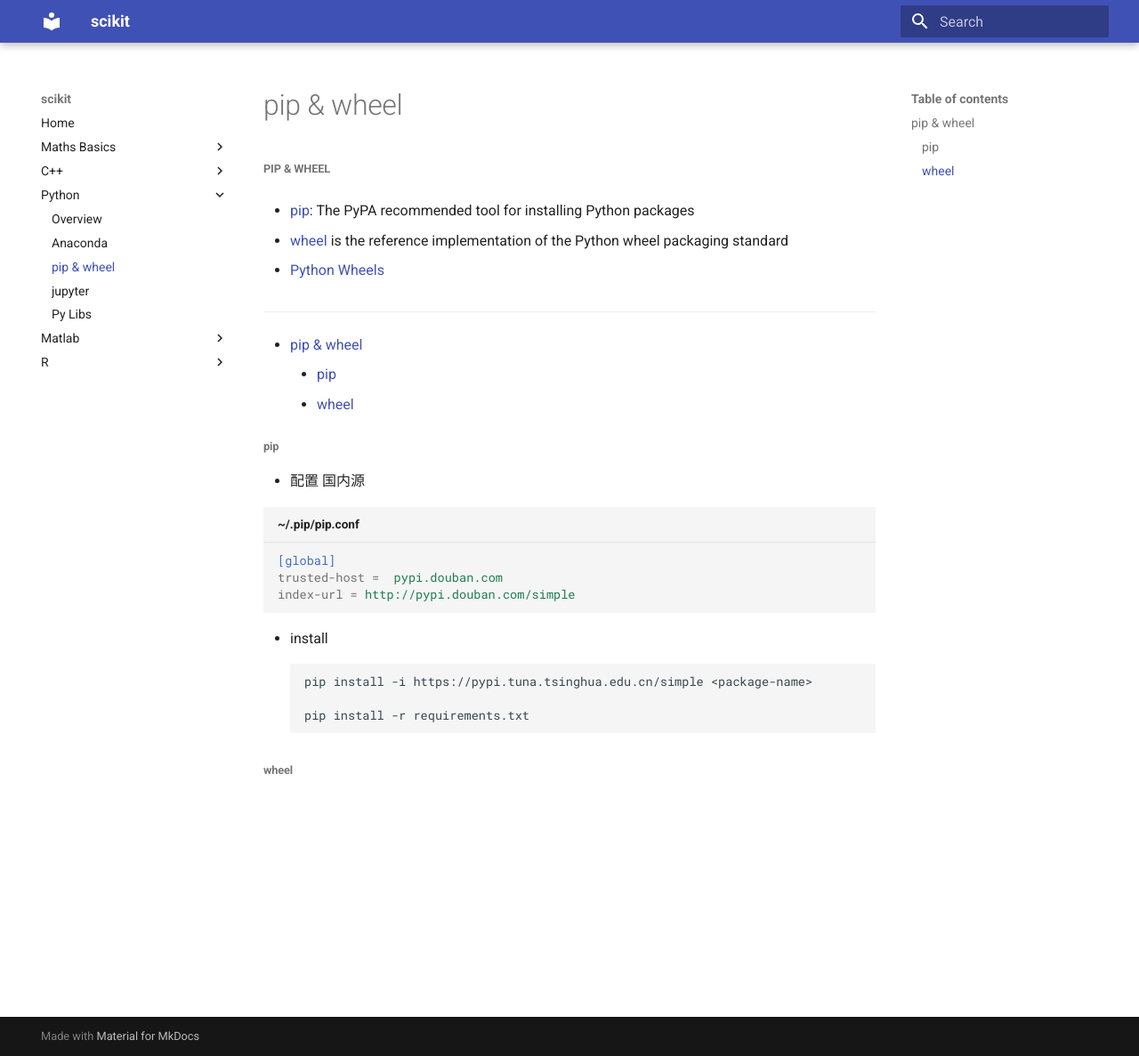
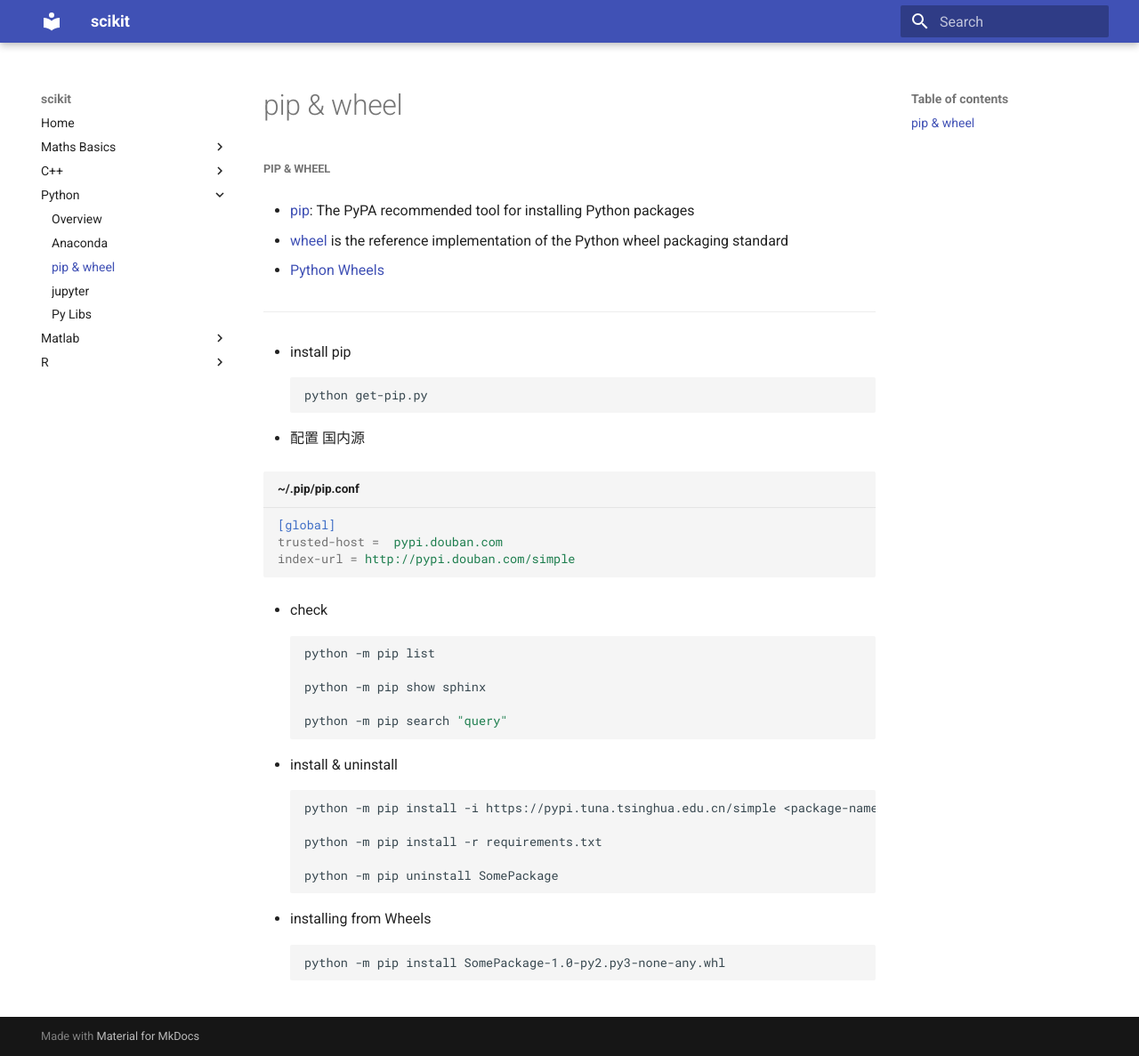
Before and after one commit to cggos/SciKit, an MkDocs documentation site: the page built from docs/python/pip_whl.md, in a window 1280 px wide and 1187 px high. Shown: the whole window at 89% size. Built offline with MkDocs 1.6.1 and Material for MkDocs 9.7.7, drawn with Linux system fonts in a browser that asks for light colours.

Commit message:
update docs/python/pip_whl.md

````diff
--- a/docs/python/pip_whl.md
+++ b/docs/python/pip_whl.md
@@ -8,9 +8,10 @@
 
 ---
 
-[TOC]
-
-## pip
+* install pip
+  ```sh
+  python get-pip.py
+  ```
 
 * 配置 国内源
 
@@ -20,11 +21,25 @@
   index-url = http://pypi.douban.com/simple
   ```
 
-* install
+* check
   ```sh
-  pip install -i https://pypi.tuna.tsinghua.edu.cn/simple <package-name>
+  python -m pip list
 
-  pip install -r requirements.txt
+  python -m pip show sphinx
+
+  python -m pip search "query"
   ```
 
-## wheel
+* install & uninstall
+  ```sh
+  python -m pip install -i https://pypi.tuna.tsinghua.edu.cn/simple <package-name>
+
+  python -m pip install -r requirements.txt
+
+  python -m pip uninstall SomePackage
+  ```
+
+* installing from Wheels
+  ```sh
+  python -m pip install SomePackage-1.0-py2.py3-none-any.whl
+  ```
````
